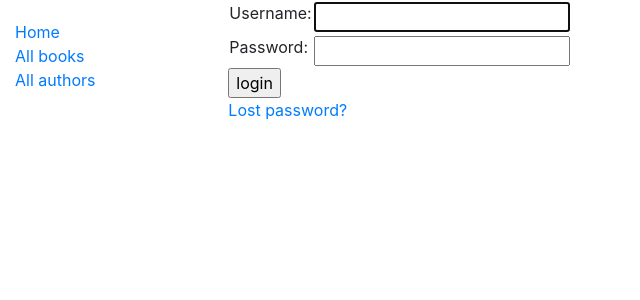
After one commit to germain1909/mozillaLibrary, a Django app: page /accounts/login/ in a window 1280 px wide. The commit adds this page. Shown: the top 300 px of the page, without its empty margins (0-640 px from the left). Run offline with Django 3.2, Linux system fonts and the light colour scheme; some libraries are stand-ins or nearby versions.

Commit message:
Add basic password reset views never got password rest confirm view to work

```diff
--- a/catalog/templates/base_generic.html
+++ b/catalog/templates/base_generic.html
@@ -53,3 +53,4 @@
 <!-- The page_obj is a Paginator object that will exist if pagination is
   being used on the current page. It allows you to get all the information
   about the current page, previous pages, how many pages there are, etc. -->
+  <!-- pagination only exist in book list view-->
--- a/locallibrary/settings.py
+++ b/locallibrary/settings.py
@@ -124,3 +124,7 @@ USE_TZ = True
 # https://docs.djangoproject.com/en/3.0/howto/static-files/
 
 STATIC_URL = '/static/'
+
+# Redirect to home URL after login (Default redirects to /accounts/profile/)
+#Python assums if you dont set this to redirect you to a profile page
+LOGIN_REDIRECT_URL = '/'
--- a/locallibrary/urls.py
+++ b/locallibrary/urls.py
@@ -19,11 +19,26 @@ from django.urls import include
 from django.views.generic import RedirectView
 from django.conf import settings
 from django.conf.urls.static import static
+from django.contrib.auth import views as auth_views
+from django.conf.urls import url
 
 urlpatterns = [
     path('admin/', admin.site.urls),
     path('catalog/', include('catalog.urls')), # declare catlog pat
     path('', RedirectView.as_view(url='catalog/', permanent=True)), #
+    #path('accounts/', include('django.contrib.auth.urls')), #authorization
+    #url(r'^accounts/login/$', auth_views.LoginView.as_view(template_name="registration/login.html"), name='login'),
+    #url(r'^accounts/logout/$', auth_views.LogoutView.as_view(template_name="registration/logout.html"), name='logout'),
+    path('accounts/login/', auth_views.LoginView.as_view(template_name="registration/login.html"), name='login'),
+    path('accounts/logout/', auth_views.LogoutView.as_view(template_name="registration/logout.html"), name='logout'),
+    path('accounts/passwordreset/', auth_views.PasswordResetView.as_view(template_name="registration/password_reset_form.html"), name='password_reset'),
+    path('accounts/passwordresetdone/', auth_views.PasswordResetDoneView.as_view(template_name="registration/password_reset_done.html"), name='password_reset_done'),
+    path('accounts/passwordresetconfirm/', auth_views.PasswordResetConfirmView.as_view(template_name="registration/password_reset_confirm_form.html"), name='password_reset_confirm'),
+    path('accounts/passwordresetcomplete/', auth_views.PasswordResetCompleteView.as_view(template_name="registration/password_reset_complete.html"), name='password_reset_complete'),
+    # known bug you have to explicitly override logout
+    # could create an explicit view for this
+    #paths are case sensitive
+    #cannot have any duplicate urls or duplicate name fields
 ]
 
 urlpatterns += static(settings.STATIC_URL, document_root=settings.STATIC_ROOT)
--- /dev/null
+++ b/templates/registration/login.html
@@ -0,0 +1,40 @@
+{% extends "base_generic.html" %}
+
+{% block content %}
+
+  {% if form.errors %}
+    <p>Your username and password didn't match. Please try again.</p>
+  {% endif %}
+
+  {% if next %}
+    {% if user.is_authenticated %}
+      <p>Your account doesn't have access to this page. To proceed,
+      please login with an account that has access.</p>
+    {% else %}
+      <p>Please login to see this page.</p>
+    {% endif %}
+  {% endif %}
+
+  <form method="post" action="{% url 'login' %}">
+    {% csrf_token %}
+    <table>
+      <tr>
+        <td>{{ form.username.label_tag }}</td>
+        <td>{{ form.username }}</td>
+      </tr>
+      <tr>
+        <td>{{ form.password.label_tag }}</td>
+        <td>{{ form.password }}</td>
+      </tr>
+    </table>
+    <input type="submit" value="login" />
+    <input type="hidden" name="next" value="{{ next }}" />
+  </form>
+
+  {# Assumes you setup the password_reset view in your URLconf #}
+  <p><a href="{% url 'password_reset' %}">Lost password?</a></p>
+
+{% endblock %}
+
+<!-- in the field above the string after url needs to match the name value
+in ht urls.py file-->
--- /dev/null
+++ b/templates/registration/logout.html
@@ -0,0 +1,6 @@
+{% extends "base_generic.html" %}
+
+{% block content %}
+  <p>Logged out!</p>
+  <a href="{% url 'login'%}">Click here to login again.</a>
+{% endblock %}
--- /dev/null
+++ b/templates/registration/password_reset_complete.html
@@ -0,0 +1,6 @@
+{% extends "registration/basic_password.html" %}
+
+{% block content %}
+  <h1>The password has been changed!</h1>
+  <p><a href="{% url 'login' %}">log in again?</a></p>
+{% endblock %}
--- /dev/null
+++ b/templates/registration/password_reset_done.html
@@ -0,0 +1,5 @@
+{% extends "registration/basic_password.html" %}
+
+{% block content %}
+  <p>We've emailed you instructions for setting your password. If they haven't arrived in a few minutes, check your spam folder.</p>
+{% endblock %}
--- /dev/null
+++ b/templates/registration/password_reset_email.html
@@ -0,0 +1,2 @@
+Someone asked for password reset for email {{ email }}. Follow the link below:
+{{ protocol}}://{{ domain }}{% url 'password_reset_confirm' uidb64=uid token=token %}
```
Also changed, not shown: templates/registration/basic_password.html (added, +22 -0 lines), templates/registration/password_reset_confirm_form.html (added, +29 -0 lines), templates/registration/password_reset_form.html (added, +13 -0 lines).
